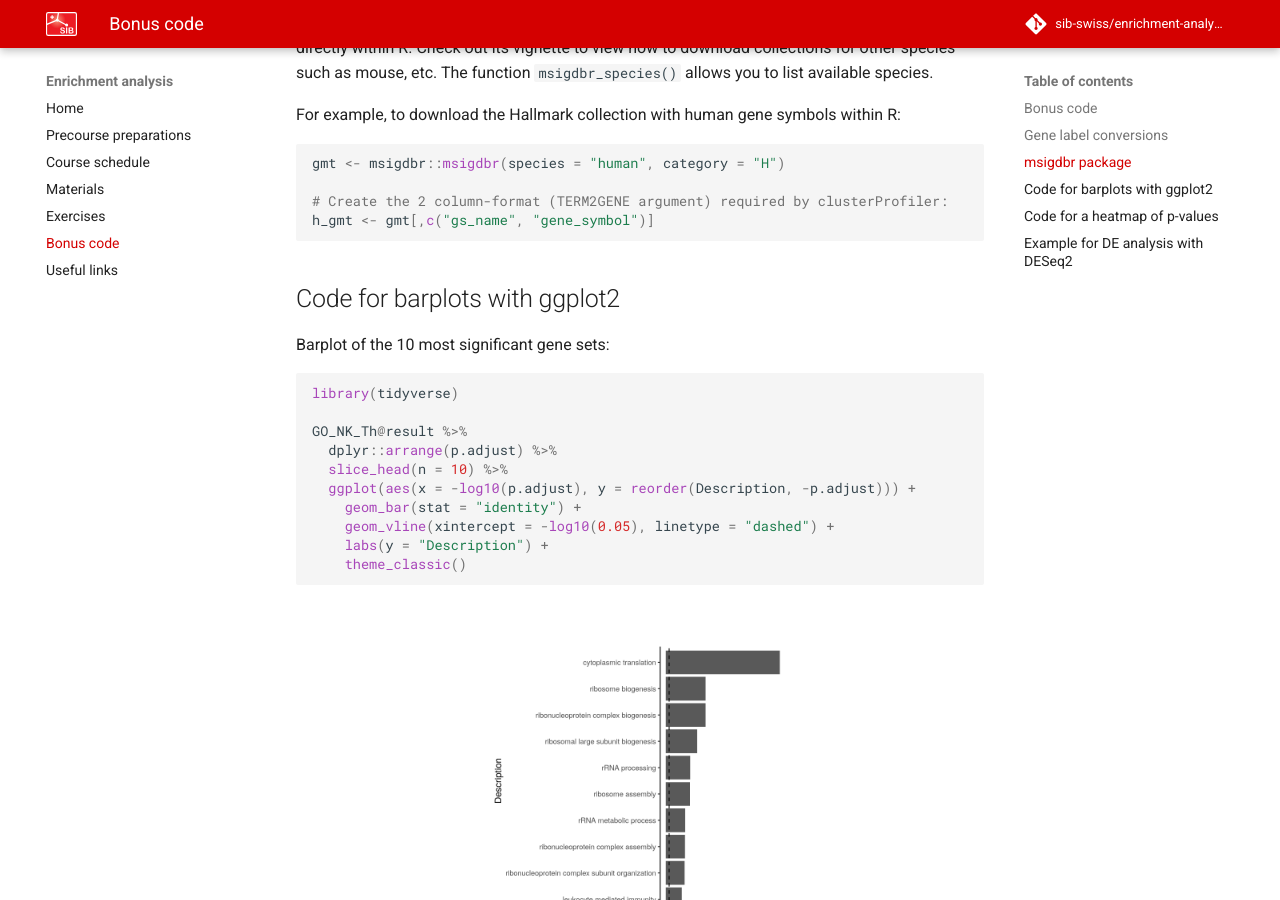
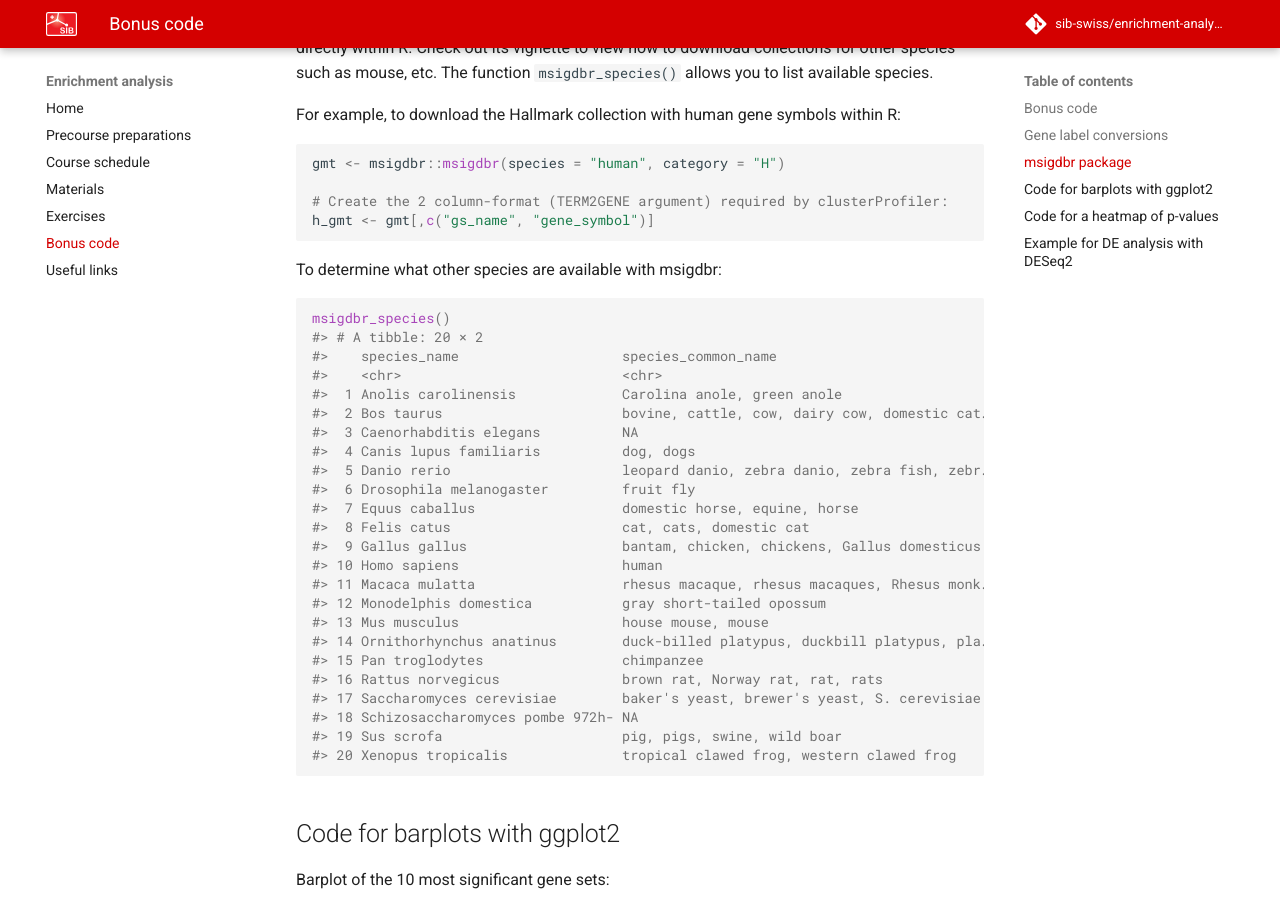
Before and after one commit to sib-swiss/enrichment-analysis-training, an MkDocs documentation site: the page built from docs/bonus_code.md, in a window 1280 px wide and 900 px high, scrolled down 1720 px. Built offline with MkDocs 1.6.1 and Material for MkDocs 9.7.7, drawn with Linux system fonts in a browser that asks for light colours; emoji names are drawn with the system emoji font; comment, search, counter and statistics services are not loaded; the version menu is left out.

Commit message:
updates Dec 2022

````diff
--- a/docs/bonus_code.md
+++ b/docs/bonus_code.md
@@ -82,6 +82,38 @@ gmt <- msigdbr::msigdbr(species = "human", category = "H")
 h_gmt <- gmt[,c("gs_name", "gene_symbol")]
 
 ```
+
+To determine what other species are available with msigdbr:
+
+```r
+msigdbr_species()
+#> # A tibble: 20 × 2
+#>    species_name                    species_common_name
+#>    <chr>                           <chr>
+#>  1 Anolis carolinensis             Carolina anole, green anole
+#>  2 Bos taurus                      bovine, cattle, cow, dairy cow, domestic cat…
+#>  3 Caenorhabditis elegans          NA
+#>  4 Canis lupus familiaris          dog, dogs
+#>  5 Danio rerio                     leopard danio, zebra danio, zebra fish, zebr…
+#>  6 Drosophila melanogaster         fruit fly
+#>  7 Equus caballus                  domestic horse, equine, horse
+#>  8 Felis catus                     cat, cats, domestic cat
+#>  9 Gallus gallus                   bantam, chicken, chickens, Gallus domesticus
+#> 10 Homo sapiens                    human
+#> 11 Macaca mulatta                  rhesus macaque, rhesus macaques, Rhesus monk…
+#> 12 Monodelphis domestica           gray short-tailed opossum
+#> 13 Mus musculus                    house mouse, mouse
+#> 14 Ornithorhynchus anatinus        duck-billed platypus, duckbill platypus, pla…
+#> 15 Pan troglodytes                 chimpanzee
+#> 16 Rattus norvegicus               brown rat, Norway rat, rat, rats
+#> 17 Saccharomyces cerevisiae        baker's yeast, brewer's yeast, S. cerevisiae
+#> 18 Schizosaccharomyces pombe 972h- NA
+#> 19 Sus scrofa                      pig, pigs, swine, wild boar
+#> 20 Xenopus tropicalis              tropical clawed frog, western clawed frog
+
+
+```
+
 
 ## Code for barplots with ggplot2
 
````
Also changed, not shown: docs/materials.md (+1 -1 lines), 1 other file.
